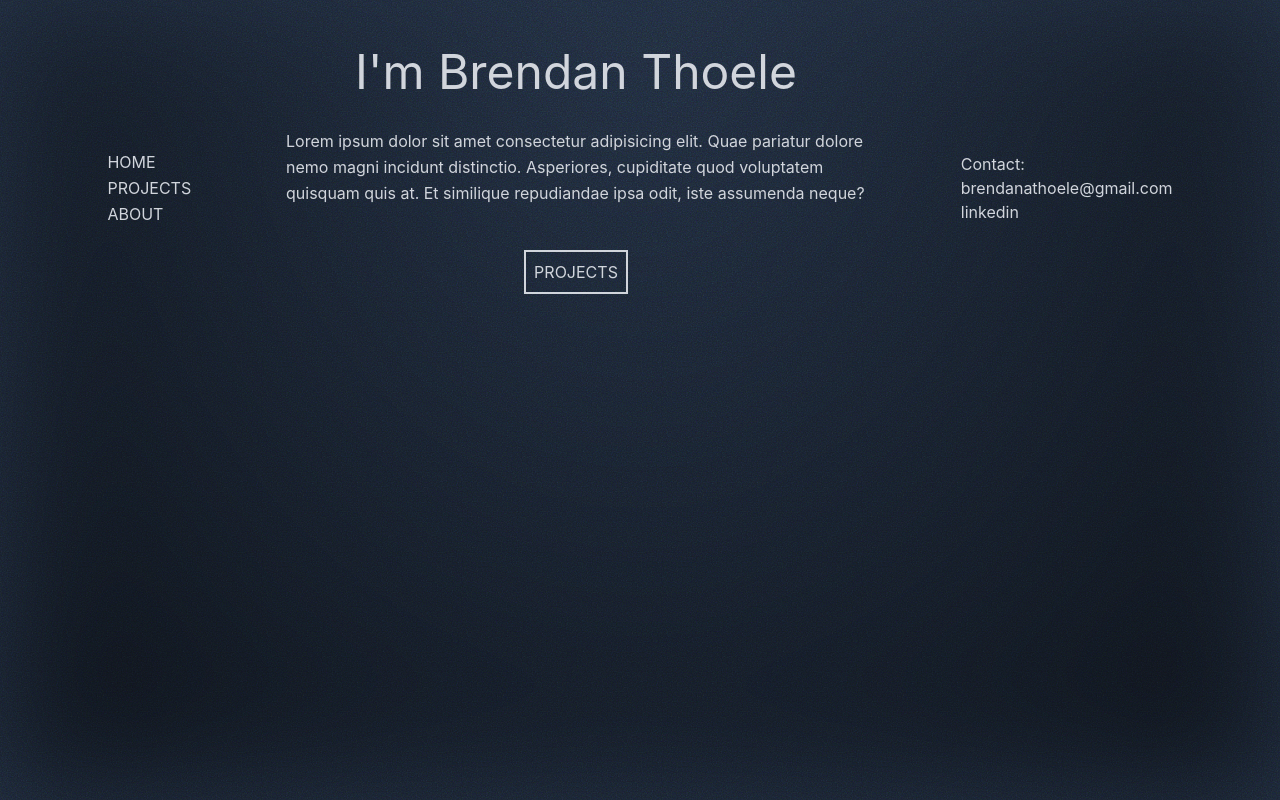
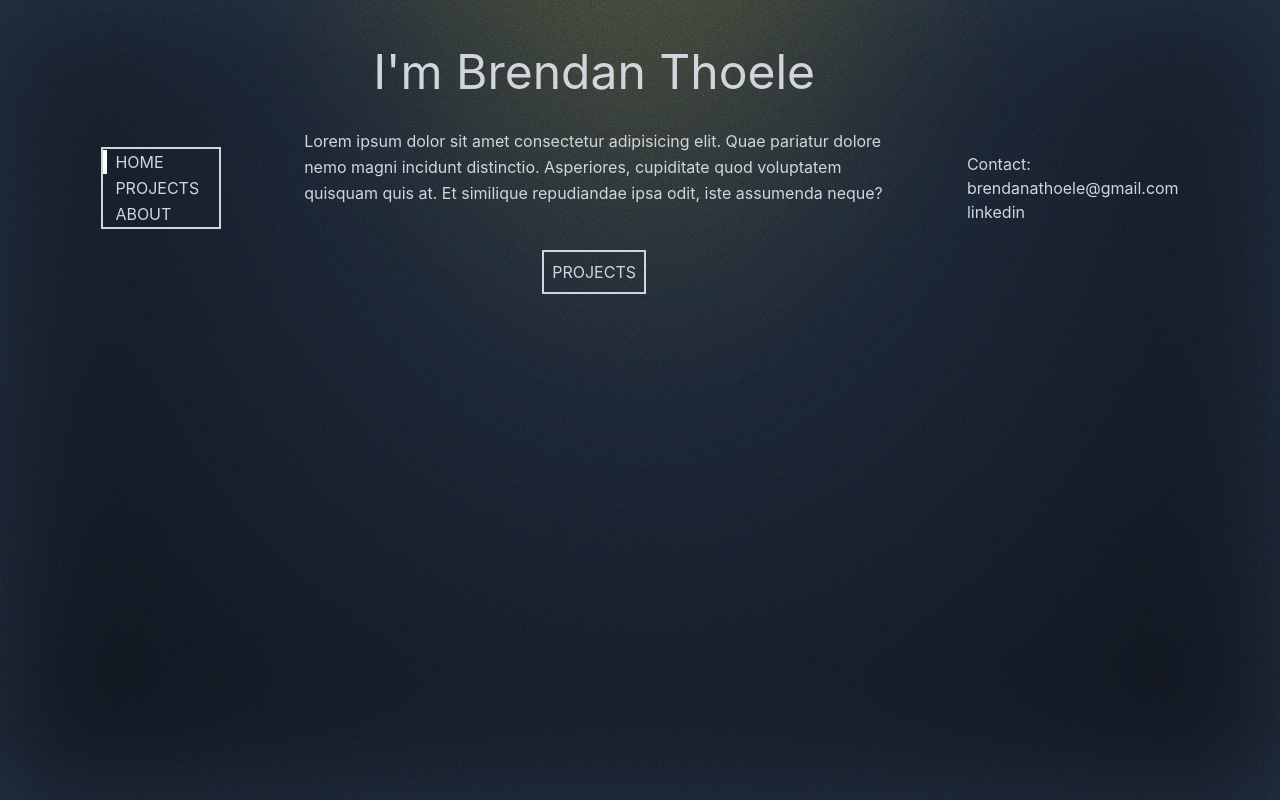
Before and after one commit to bathoele/portfolio-modern, a React app: page / in a window 1280 px wide. Built offline with nearby package versions, Linux system fonts and the light colour scheme; the HTML template or start-up script is replaced by a standard one.

Commit message:
Add yellow radial, base nav styling

```diff
--- a/src/GrainBackground.jsx
+++ b/src/GrainBackground.jsx
@@ -11,6 +11,9 @@ export default function GrainBackground() {
           backgroundSize: '200px 200px',
         }}
       />
+      <div className="pointer-events-none fixed inset-0 -top-75 z-1 blur-3xl"
+        style={{ background: 'radial-gradient(ellipse at top, rgba(255, 217, 0, 0.2) 5%, transparent 45% )' }}
+      />
       <div className="pointer-events-none fixed inset-0 z-1 blur-3xl"
         style={{ background: 'radial-gradient(ellipse at top, transparent 5%, rgba(0, 0, 0, 0.63) 100%)' }}
       />
--- a/src/NavMenu.jsx
+++ b/src/NavMenu.jsx
@@ -4,10 +4,10 @@ function NavMenu({ changePage, currentPage }) {
 
   return (
     <div className="h-70 flex flex-col justify-center z-5">
-      <ul className="leading-relaxed">
-        <li><span></span><button className={currentPage === "home" ? "" : ""} onClick={() => changePage("home")}>HOME</button></li>
-        <li><span></span><button className={currentPage === "projects" ? "" : ""} onClick={() => changePage("projects")}>PROJECTS</button></li>
-        <li><span></span><button className={currentPage === "about" ? "" : ""} onClick={() => changePage("about")}>ABOUT</button></li>
+      <ul className="leading-relaxed border-2 w-30">
+        <li><span className={`${currentPage === "home" ? "border-white" : "border-transparent"} border-2 mr-2 transition-all duration-300 ease-in-out`}></span><button onClick={() => changePage("home")}>HOME</button></li>
+        <li><span className={`${currentPage === "projects" ? "border-white" : "border-transparent"} border-2 mr-2 transition-all duration-300 ease-in-out`}></span><button className={currentPage === "projects" ? "" : ""} onClick={() => changePage("projects")}>PROJECTS</button></li>
+        <li><span className={`${currentPage === "about" ? "border-white" : "border-transparent"} border-2 mr-2 transition-all duration-300 ease-in-out`}></span><button className={currentPage === "about" ? "" : ""} onClick={() => changePage("about")}>ABOUT</button></li>
       </ul>
     </div>
   )
```
